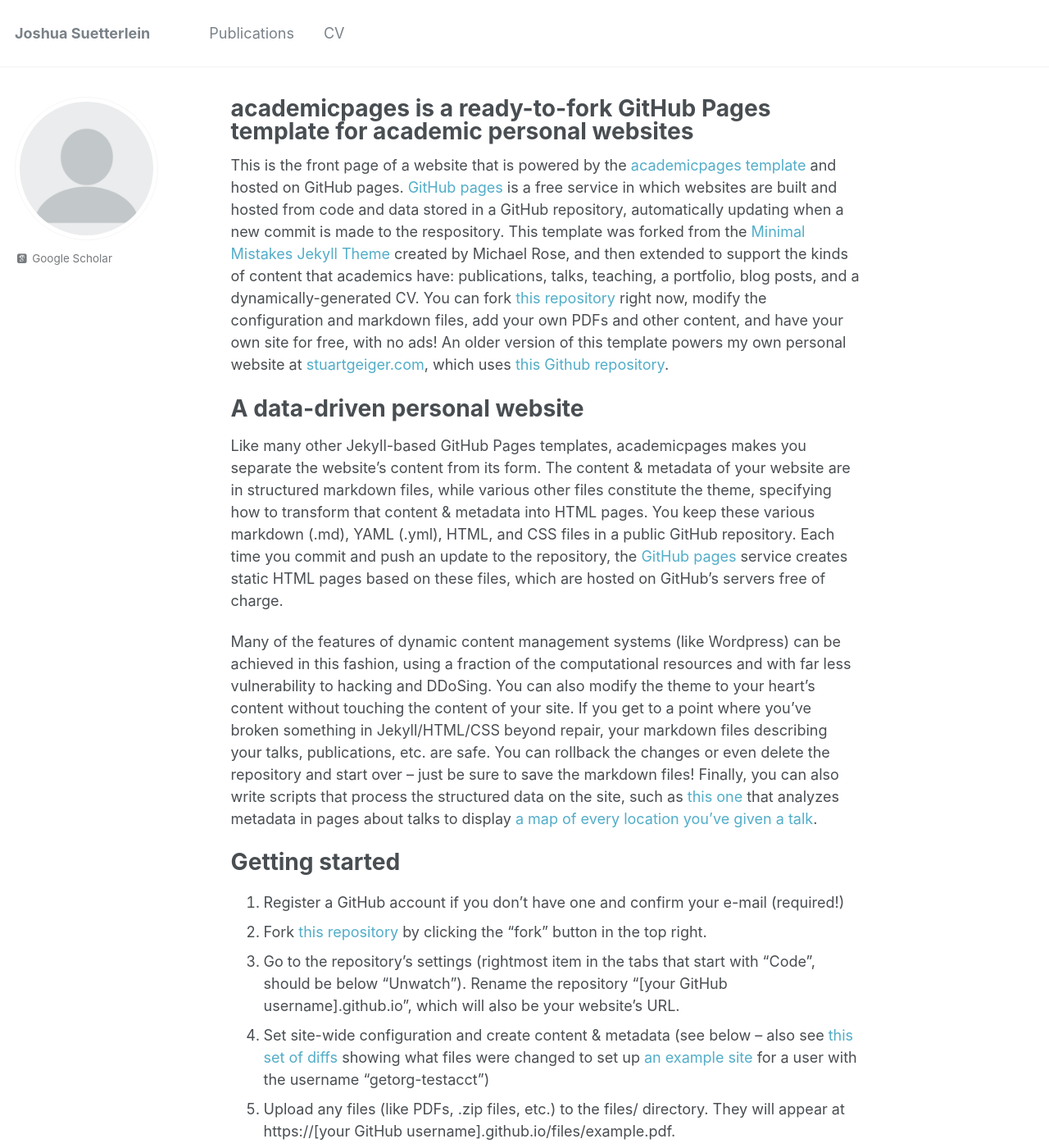
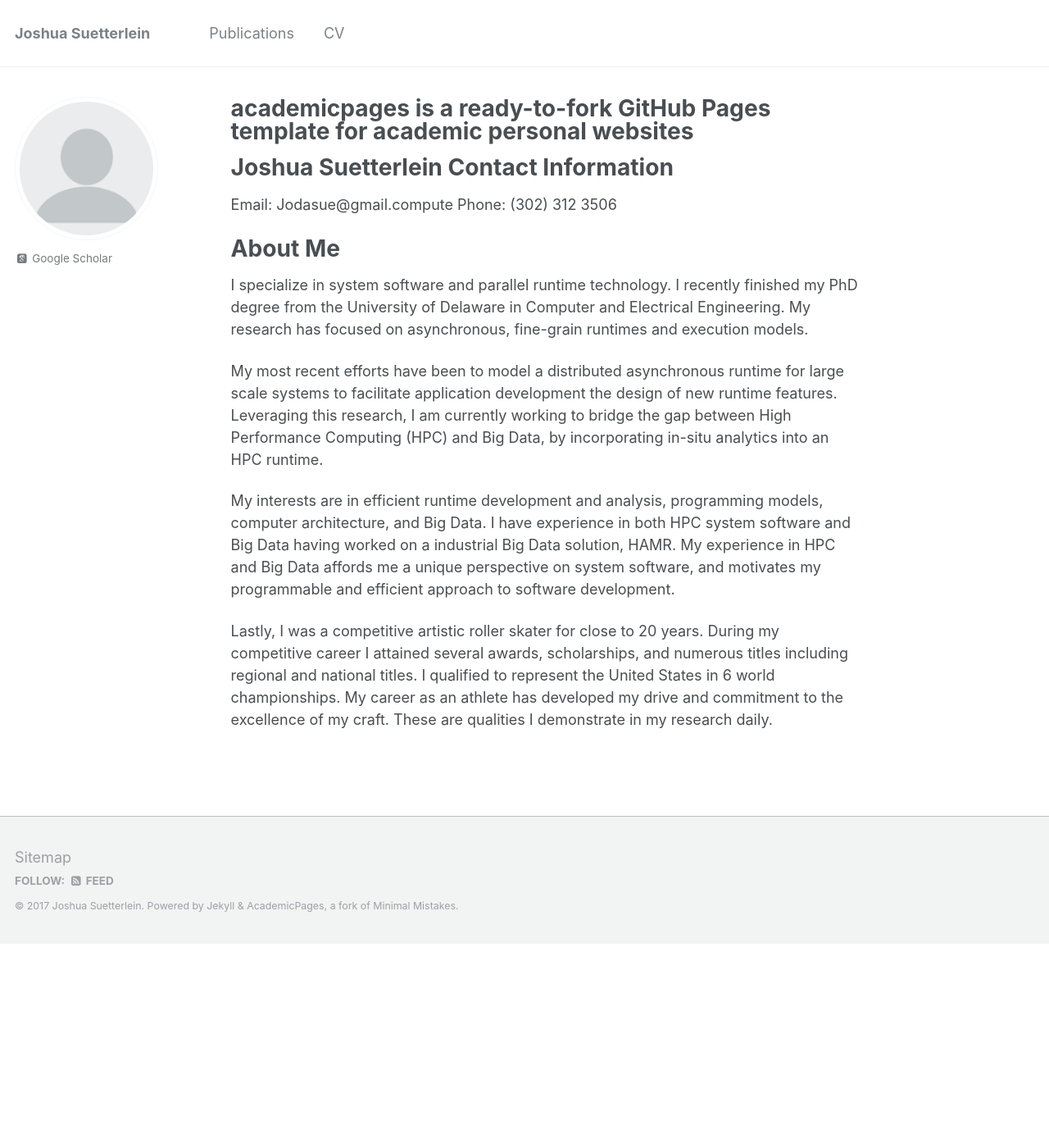
Before and after one commit to Jodasue/Jodasue.github.io, a Jekyll site: the page built from _pages/about.md, in a window 1280 px wide and 1400 px high. Shown: the whole window at 82% size. Built offline with Jekyll 4.4.1, drawn with Linux system fonts in a browser that asks for light colours; some web fonts are replaced; some of the changed text lies outside the part shown.

Commit message:
Try to build this

```diff
--- a/_pages/about.md
+++ b/_pages/about.md
@@ -8,43 +8,17 @@ redirect_from:
   - /about.html
 ---
 
-This is the front page of a website that is powered by the [academicpages template](https://github.com/academicpages/academicpages.github.io) and hosted on GitHub pages. [GitHub pages](https://pages.github.com) is a free service in which websites are built and hosted from code and data stored in a GitHub repository, automatically updating when a new commit is made to the respository. This template was forked from the [Minimal Mistakes Jekyll Theme](https://mmistakes.github.io/minimal-mistakes/) created by Michael Rose, and then extended to support the kinds of content that academics have: publications, talks, teaching, a portfolio, blog posts, and a dynamically-generated CV. You can fork [this repository](https://github.com/academicpages/academicpages.github.io) right now, modify the configuration and markdown files, add your own PDFs and other content, and have your own site for free, with no ads! An older version of this template powers my own personal website at [stuartgeiger.com](http://stuartgeiger.com), which uses [this Github repository](https://github.com/staeiou/staeiou.github.io).
+Joshua Suetterlein Contact Information
+======
+Email: Jodasue@gmail.compute
+Phone: (302) 312 3506
 
-A data-driven personal website
+About Me
 ======
-Like many other Jekyll-based GitHub Pages templates, academicpages makes you separate the website's content from its form. The content & metadata of your website are in structured markdown files, while various other files constitute the theme, specifying how to transform that content & metadata into HTML pages. You keep these various markdown (.md), YAML (.yml), HTML, and CSS files in a public GitHub repository. Each time you commit and push an update to the repository, the [GitHub pages](https://pages.github.com/) service creates static HTML pages based on these files, which are hosted on GitHub's servers free of charge.
+I specialize in system software and parallel runtime technology. I recently finished my PhD degree from the University of Delaware in Computer and Electrical Engineering. My research has focused on asynchronous, fine-grain runtimes and execution models.
 
-Many of the features of dynamic content management systems (like Wordpress) can be achieved in this fashion, using a fraction of the computational resources and with far less vulnerability to hacking and DDoSing. You can also modify the theme to your heart's content without touching the content of your site. If you get to a point where you've broken something in Jekyll/HTML/CSS beyond repair, your markdown files describing your talks, publications, etc. are safe. You can rollback the changes or even delete the repository and start over -- just be sure to save the markdown files! Finally, you can also write scripts that process the structured data on the site, such as [this one](https://github.com/academicpages/academicpages.github.io/blob/master/talkmap.ipynb) that analyzes metadata in pages about talks to display [a map of every location you've given a talk](https://academicpages.github.io/talkmap.html).
+My most recent efforts have been to model a distributed asynchronous runtime for large scale systems to facilitate application development the design of new runtime features. Leveraging this research, I am currently working to bridge the gap between High Performance Computing (HPC) and Big Data, by incorporating in-situ analytics into an HPC runtime.
 
-Getting started
-======
-1. Register a GitHub account if you don't have one and confirm your e-mail (required!)
-1. Fork [this repository](https://github.com/academicpages/academicpages.github.io) by clicking the "fork" button in the top right.
-1. Go to the repository's settings (rightmost item in the tabs that start with "Code", should be below "Unwatch"). Rename the repository "[your GitHub username].github.io", which will also be your website's URL.
-1. Set site-wide configuration and create content & metadata (see below -- also see [this set of diffs](http://archive.is/3TPas) showing what files were changed to set up [an example site](https://getorg-testacct.github.io) for a user with the username "getorg-testacct")
-1. Upload any files (like PDFs, .zip files, etc.) to the files/ directory. They will appear at https://[your GitHub username].github.io/files/example.pdf.
-1. Check status by going to the repository settings, in the "GitHub pages" section
+My interests are in efficient runtime development and analysis, programming models, computer architecture, and Big Data. I have experience in both HPC system software and Big Data having worked on a industrial Big Data solution, HAMR. My experience in HPC and Big Data affords me a unique perspective on system software, and motivates my programmable and efficient approach to software development.
 
-Site-wide configuration
-------
-The main configuration file for the site is in the base directory in [_config.yml](https://github.com/academicpages/academicpages.github.io/blob/master/_config.yml), which defines the content in the sidebars and other site-wide features. You will need to replace the default variables with ones about yourself and your site's github repository. The configuration file for the top menu is in [_data/navigation.yml](https://github.com/academicpages/academicpages.github.io/blob/master/_data/navigation.yml). For example, if you don't have a portfolio or blog posts, you can remove those items from that navigation.yml file to remove them from the header.
-
-Create content & metadata
-------
-For site content, there is one markdown file for each type of content, which are stored in directories like _publications, _talks, _posts, _teaching, or _pages. For example, each talk is a markdown file in the [_talks directory](https://github.com/academicpages/academicpages.github.io/tree/master/_talks). At the top of each markdown file is structured data in YAML about the talk, which the theme will parse to do lots of cool stuff. The same structured data about a talk is used to generate the list of talks on the [Talks page](https://academicpages.github.io/talks), each [individual page](https://academicpages.github.io/talks/2012-03-01-talk-1) for specific talks, the talks section for the [CV page](https://academicpages.github.io/cv), and the [map of places you've given a talk](https://academicpages.github.io/talkmap.html) (if you run this [python file](https://github.com/academicpages/academicpages.github.io/blob/master/talkmap.py) or [Jupyter notebook](https://github.com/academicpages/academicpages.github.io/blob/master/talkmap.ipynb), which creates the HTML for the map based on the contents of the _talks directory).
-
-**Markdown generator**
-
-I have also created [a set of Jupyter notebooks](https://github.com/academicpages/academicpages.github.io/tree/master/markdown_generator
-) that converts a CSV containing structured data about talks or presentations into individual markdown files that will be properly formatted for the academicpages template. The sample CSVs in that directory are the ones I used to create my own personal website at stuartgeiger.com. My usual workflow is that I keep a spreadsheet of my publications and talks, then run the code in these notebooks to generate the markdown files, then commit and push them to the GitHub repository.
-
-How to edit your site's GitHub repository
-------
-Many people use a git client to create files on their local computer and then push them to GitHub's servers. If you are not familiar with git, you can directly edit these configuration and markdown files directly in the github.com interface. Navigate to a file (like [this one](https://github.com/academicpages/academicpages.github.io/blob/master/_talks/2012-03-01-talk-1.md) and click the pencil icon in the top right of the content preview (to the right of the "Raw | Blame | History" buttons). You can delete a file by clicking the trashcan icon to the right of the pencil icon. You can also create new files or upload files by navigating to a directory and clicking the "Create new file" or "Upload files" buttons.
-
-Example: editing a markdown file for a talk
-![Editing a markdown file for a talk](/images/editing-talk.png)
-
-For more info
-------
-More info about configuring academicpages can be found in [the guide](https://academicpages.github.io/markdown/). The [guides for the Minimal Mistakes theme](https://mmistakes.github.io/minimal-mistakes/docs/configuration/) (which this theme was forked from) might also be helpful.
+Lastly, I was a competitive artistic roller skater for close to 20 years. During my competitive career I attained several awards, scholarships, and numerous titles including regional and national titles. I qualified to represent the United States in 6 world championships. My career as an athlete has developed my drive and commitment to the excellence of my craft. These are qualities I demonstrate in my research daily.
```
